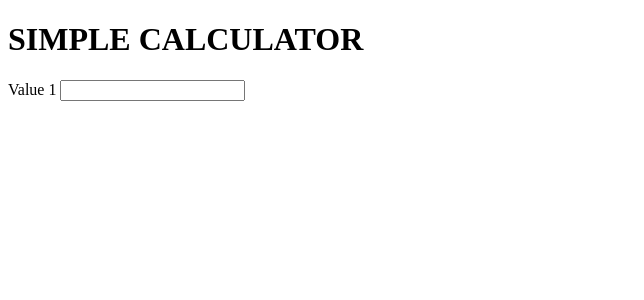
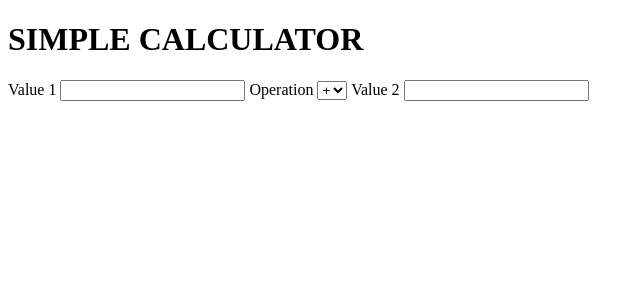
Before and after one commit to RahulMirji/Simple_Calculator, a Django app: template calc/templates/calculator.html in a window 1280 px wide. Shown: the top 300 px of the page, without its empty margins (0-644 px from the left). Run offline with Django 5.2, Linux system fonts and the light colour scheme; the template is opened without the code that fills it, so the values that code supplies are empty.

Commit message:
calculator.html forms updated

```diff
--- a/calc/templates/calculator.html
+++ b/calc/templates/calculator.html
@@ -13,6 +13,15 @@
                 {% csrf_token %}
                 <label>Value 1</label>
                 <input type="text" name="num1" class="form-control"/>
+                <label>Operation</label>
+                <select name="opr" class="form-control">
+                    <option value="+">+</option>
+                    <option value="-">-</option>
+                    <option value="*">*</option>
+                    <option value="/">/</option>
+                </select>
+                <label>Value 2</label>
+                <input type="text" name="num2" class="form-control"/>
             </form>
         </div>
     </div>
```
